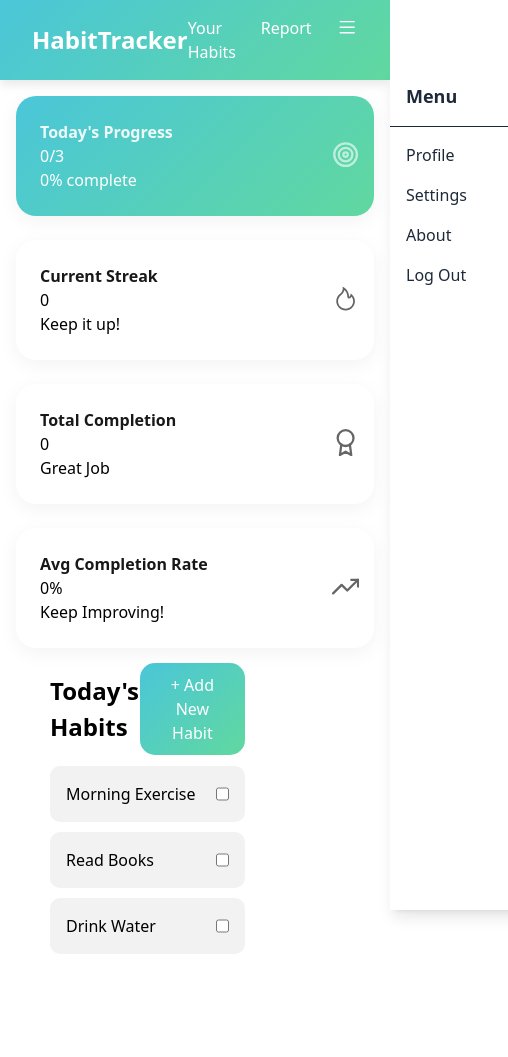
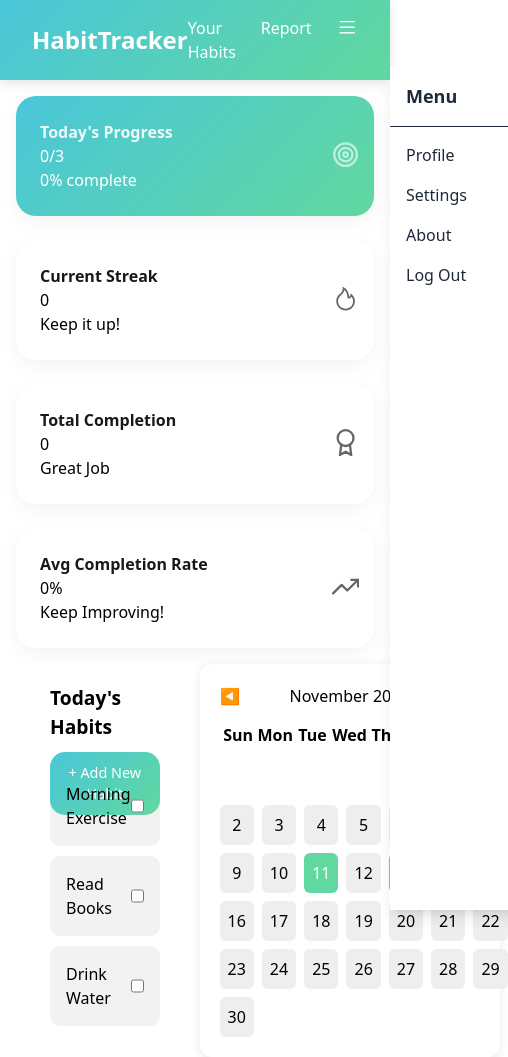
Before and after one commit to Ishagp/Habit_Tracker, a React (Vite) app: page / in a window 390 px wide. Shown: the whole page, 508 px wide, since content can reach past the window. Before the commit the page ends 964 px from the top, so only its background shows below. Built offline with nearby package versions, Linux system fonts and the light colour scheme.

Commit message:
Added Monthly calender

```diff
--- a/src/components/Habitlist/Habitlist.jsx
+++ b/src/components/Habitlist/Habitlist.jsx
@@ -1,7 +1,13 @@
 import styles from './Habitlist.module.css';
+import MonthlyCalendar from '../MonthlyCalendar/MonthlyCalendar';
 
 const Habitlist = ({ habits, toggleHabit }) => {
     return (
+        <div style={{
+            display: "flex",
+            gap: "40px",
+            alignItems: "flex-start"
+        }}>
             <div className={styles.container}>
                 <div className={styles.title}>
                     <h1 className={styles.heading}>Today's Habits</h1>
@@ -33,6 +39,8 @@ const Habitlist = ({ habits, toggleHabit }) => {
                     ))}
                 </div>
             </div>
+            <MonthlyCalendar completedDates={["2025-11-13", "2025-11-11"]} />
+        </div>
     );
 };
 
--- a/src/components/Habitlist/Habitlist.module.css
+++ b/src/components/Habitlist/Habitlist.module.css
@@ -1,6 +1,6 @@
-.container{
-     width: 50%;
-     margin-left: 50px;
+.container {
+    width: 50%;
+    margin-left: 50px;
 }
 
 .title {
@@ -28,3 +28,50 @@
 .add_btn:hover {
     background: linear-gradient(135deg, #4bb6c6, #5fb68c);
 }
+
+
+/* Tablets */
+@media (max-width: 992px) {
+    .container {
+        width: 70%;
+    }
+
+    .heading {
+        font-size: 1.3rem;
+    }
+
+    .add_btn {
+        padding: 8px 18px;
+        font-size: 0.95rem;
+    }
+}
+
+/* Mobiles*/
+@media (max-width: 768px) {
+    .container {
+        width: 90%;
+    }
+
+    .title {
+        flex-direction: column;
+        align-items: flex-start;
+        gap: 10px;
+    }
+
+    .add_btn {
+        width: 100%;
+        text-align: center;
+    }
+}
+
+/* Small mobiles*/
+@media (max-width: 480px) {
+    .heading {
+        font-size: 1.2rem;
+    }
+
+    .add_btn {
+        padding: 10px;
+        font-size: 0.9rem;
+    }
+}
--- /dev/null
+++ b/src/components/MonthlyCalendar/MonthlyCalendar.jsx
@@ -0,0 +1,97 @@
+import { useState } from "react";
+
+const MonthlyCalendar = ({ completedDates }) => {
+    const [currentDate, setCurrentDate] = useState(new Date());
+
+    const year = currentDate.getFullYear();
+    const month = currentDate.getMonth();
+
+    const firstDay = new Date(year, month, 1).getDay();
+    const daysInMonth = new Date(year, month + 1, 0).getDate();
+
+    // Previous and Next month navigation
+    const prevMonth = () => {
+        setCurrentDate(new Date(year, month - 1, 1));
+    };
+
+    const nextMonth = () => {
+        setCurrentDate(new Date(year, month + 1, 1));
+    };
+
+    const formatDate = (d) => {
+        return new Date(year, month, d).toISOString().split("T")[0];
+    };
+
+    return (
+        <div style={{
+            width: "300px",
+            padding: "20px",
+            borderRadius: "12px",
+            background: "#ffffff",
+            boxShadow: "0 2px 10px rgba(0,0,0,0.1)"
+        }}>
+            {/* Header */}
+            <div style={{
+                display: "flex",
+                justifyContent: "space-between",
+                alignItems: "center",
+                marginBottom: "15px"
+            }}>
+                <button onClick={prevMonth}>◀</button>
+                <h3>{currentDate.toLocaleString('default', { month: 'long' })} {year}</h3>
+                <button onClick={nextMonth}>▶</button>
+            </div>
+
+            {/* Weekdays */}
+            <div style={{
+                display: "grid",
+                gridTemplateColumns: "repeat(7, 1fr)",
+                textAlign: "center",
+                fontWeight: "bold",
+                marginBottom: "10px"
+            }}>
+                <div>Sun</div><div>Mon</div><div>Tue</div><div>Wed</div>
+                <div>Thu</div><div>Fri</div><div>Sat</div>
+            </div>
+
+            {/* Dates grid */}
+            <div style={{
+                display: "grid",
+                gridTemplateColumns: "repeat(7, 1fr)",
+                textAlign: "center",
+                gap: "8px"
+            }}>
+                {/* Empty boxes before 1st */}
+                {Array(firstDay).fill(null).map((_, i) => (
+                    <div key={"empty-" + i}></div>
+                ))}
+
+                {/* Days */}
+                {Array.from({ length: daysInMonth }, (_, i) => {
+                    const day = i + 1;
+                    const dateStr = formatDate(day);
+
+                    const isCompleted = completedDates.includes(dateStr);
+
+                    return (
+                        <div
+                            key={day}
+                            style={{
+                                padding: "8px",
+                                borderRadius: "6px",
+                                background: isCompleted ? "#61d89f" : "#eee",
+                                color: isCompleted ? "white" : "black",
+                                cursor: "pointer",
+                                fontWeight: "500"
+                            }}
+                        >
+                            {day}
+                        </div>
+                    );
+                })}
+            </div>
+        </div>
+    );
+};
+
+export default MonthlyCalendar;
```
Lines whose indentation alone changed are shown as unchanged.
